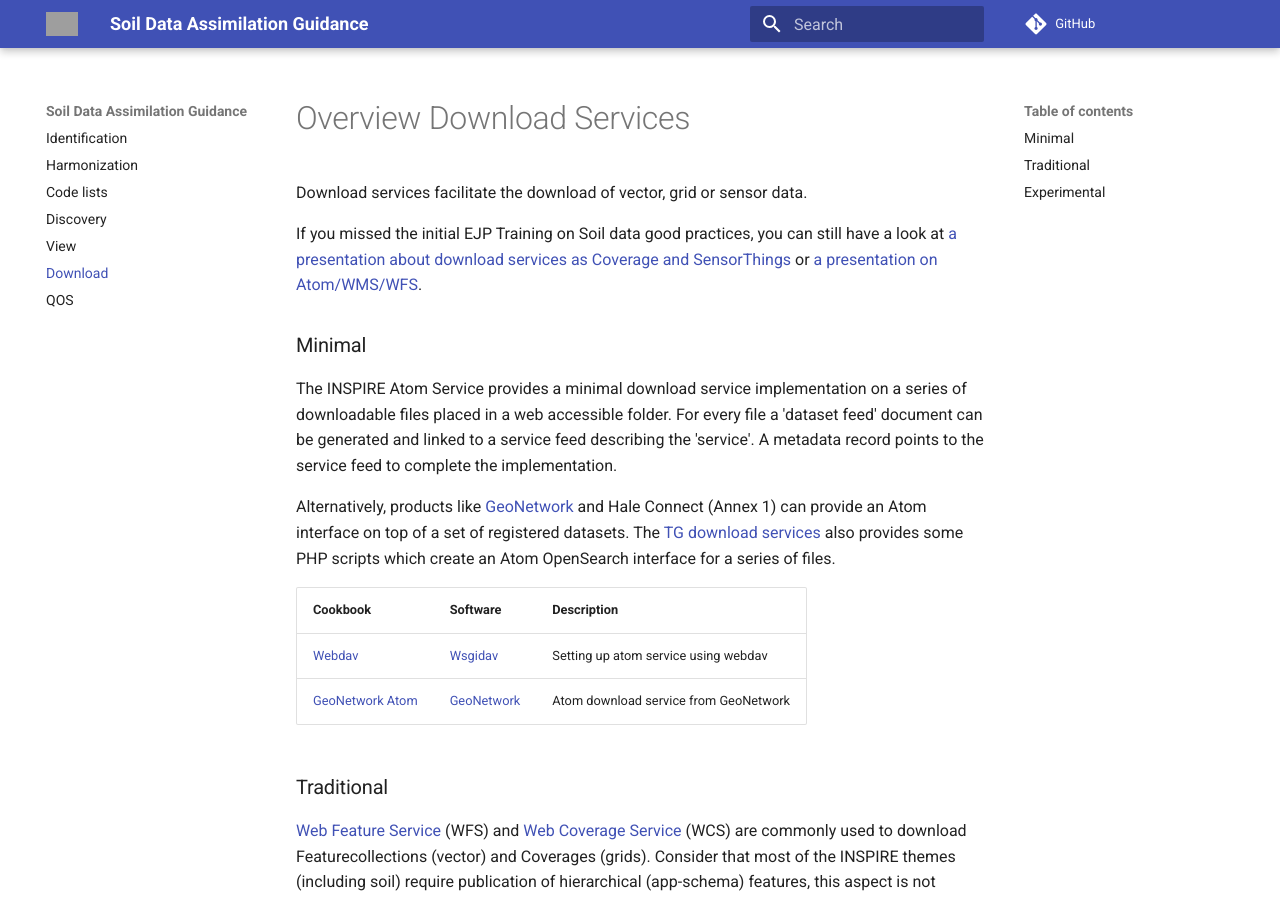
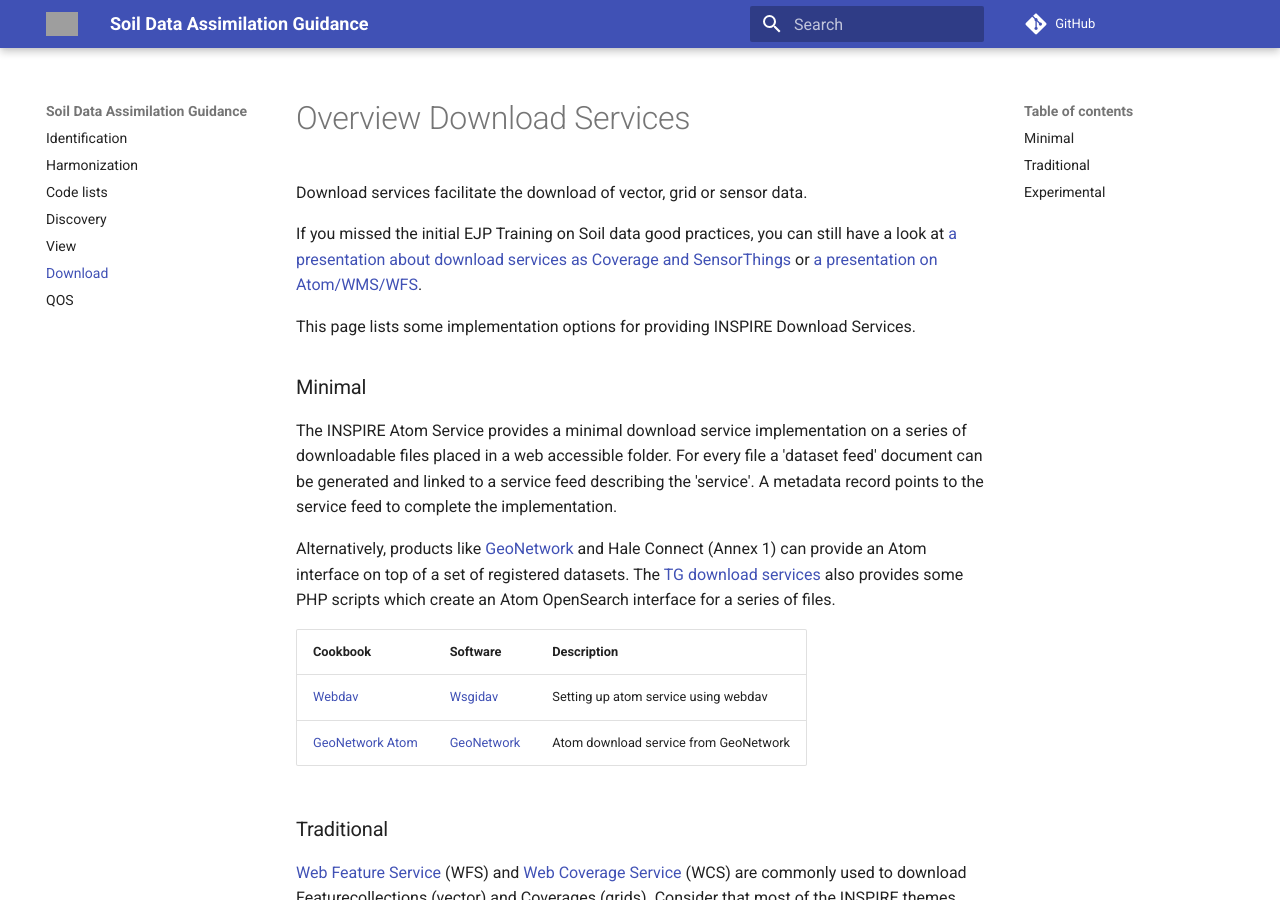
Before and after one commit to ejpsoil/soildata-assimilation-guidance, an MkDocs documentation site: the page built from docs/download.md, in a window 1280 px wide and 900 px high. Built offline with MkDocs 1.6.1 and Material for MkDocs 9.7.7, drawn with Linux system fonts in a browser that asks for light colours; comment, search, counter and statistics services are not loaded; grey boxes are pictures that could not be loaded.

```diff
--- a/docs/download.md
+++ b/docs/download.md
@@ -11,6 +11,8 @@
 Download services facilitate the download of vector, grid or sensor data.
 
 If you missed the initial EJP Training on Soil data good practices, you can still have a look at [a presentation about download services as Coverage and SensorThings](https://wur.yuja.com/V/Video?v=184380&node=785951&a=1565884354&autoplay=1) or [a presentation on Atom/WMS/WFS](https://wur.yuja.com/V/Video?v=184438&node=786146&a=1735271407&autoplay=1).
+
+This page lists some implementation options for providing INSPIRE Download Services.
 
 ### Minimal
 
--- a/mkdocs.yml
+++ b/mkdocs.yml
@@ -24,3 +24,6 @@
 
 plugins:
     - search
+
+markdown_extensions:
+    - admonition
```
